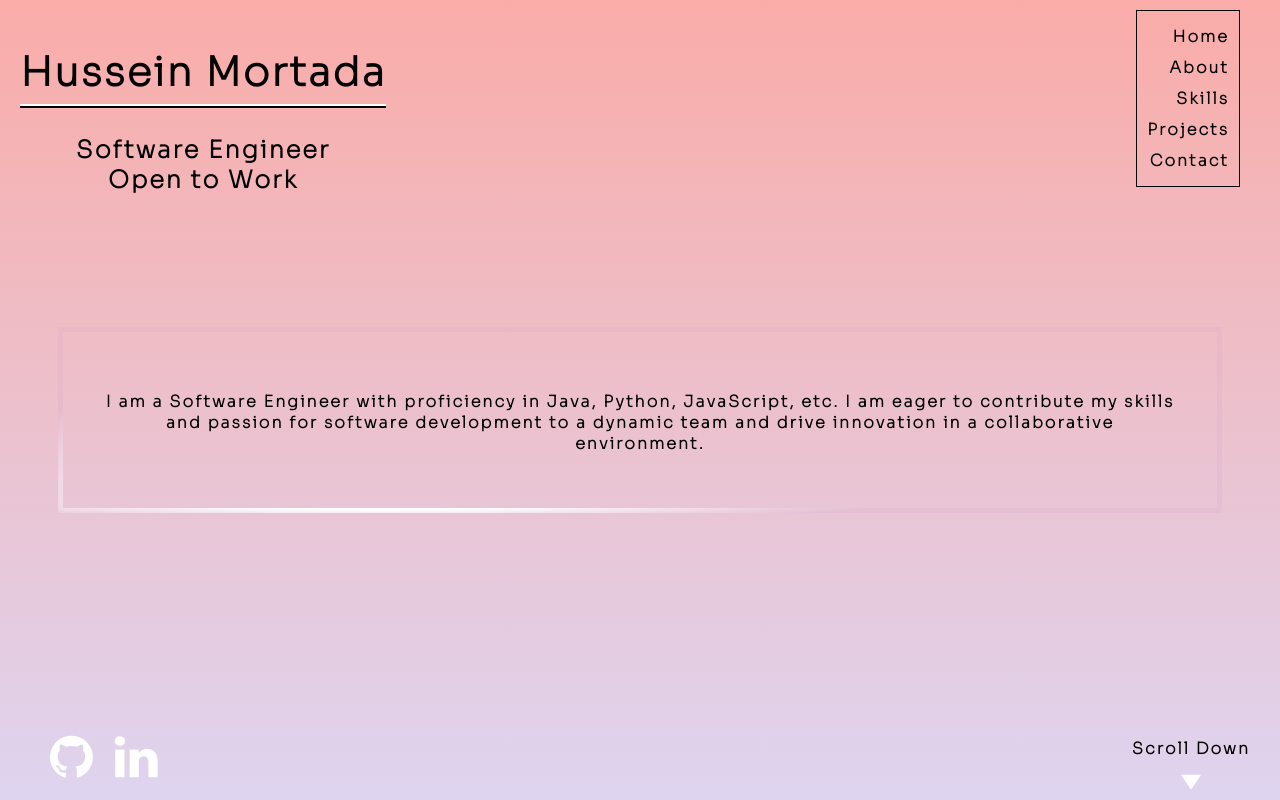
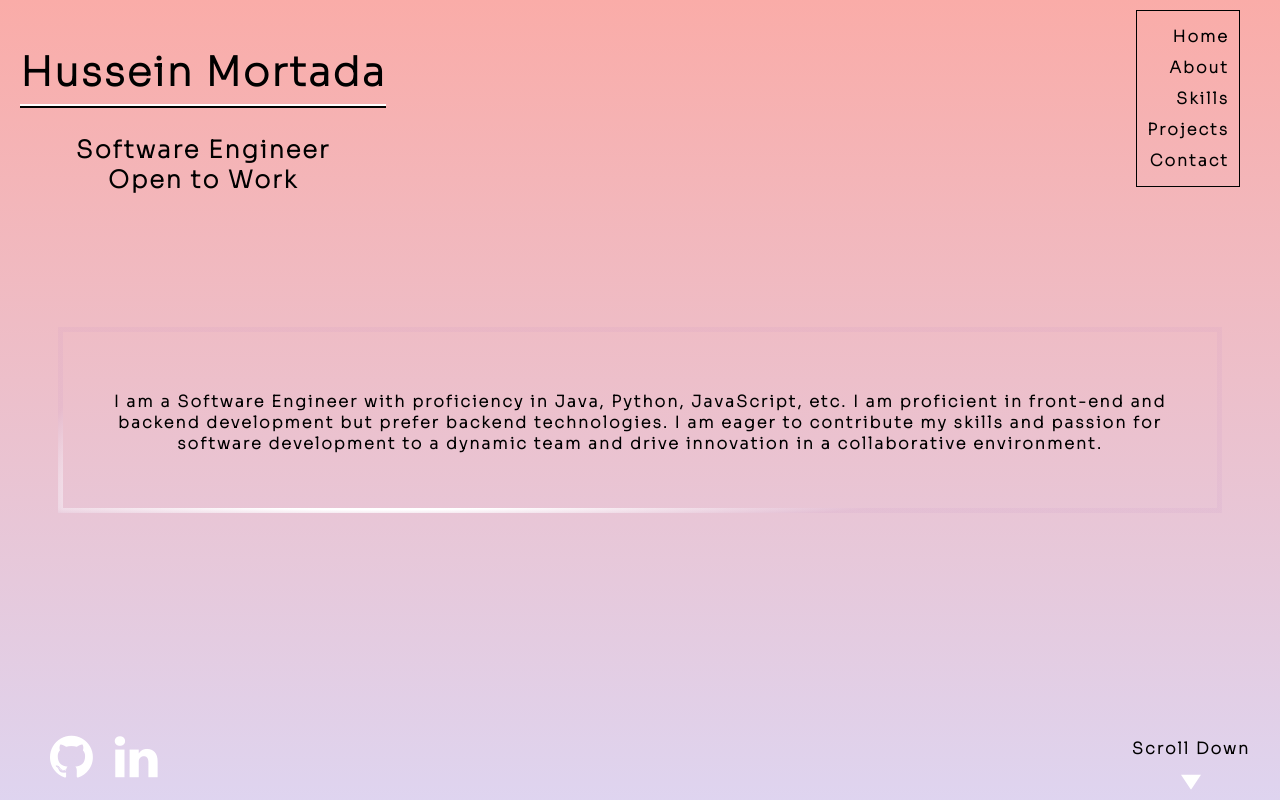
Before and after one commit to Hussein-Mortada/PersonalSite, a React (Create React App) app: page / in a window 1280 px wide. Built offline with nearby package versions, Linux system fonts and the light colour scheme.

Commit message:
updated description

```diff
--- a/src/components/Home.js
+++ b/src/components/Home.js
@@ -19,7 +19,7 @@ function Home() {
                     </div>
                     <div className='content'>
                         <p className='description'>
-                            I am a Software Engineer with proficiency in Java, Python, JavaScript, etc.  I am eager to contribute my skills and passion for software development to a dynamic team and drive innovation in a collaborative environment.
+                            I am a Software Engineer with proficiency in Java, Python, JavaScript, etc.  I am proficient in front-end and backend development but prefer backend technologies.  I am eager to contribute my skills and passion for software development to a dynamic team and drive innovation in a collaborative environment.
                         </p>
                     </div>
                     <div className='social-icons'>
```
